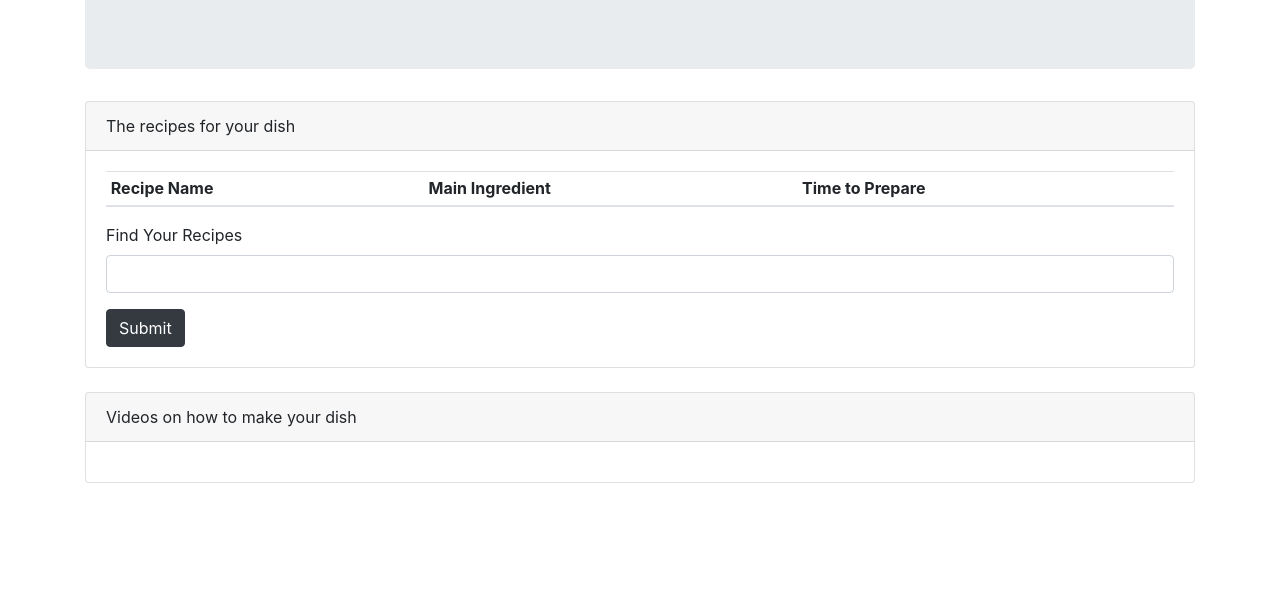
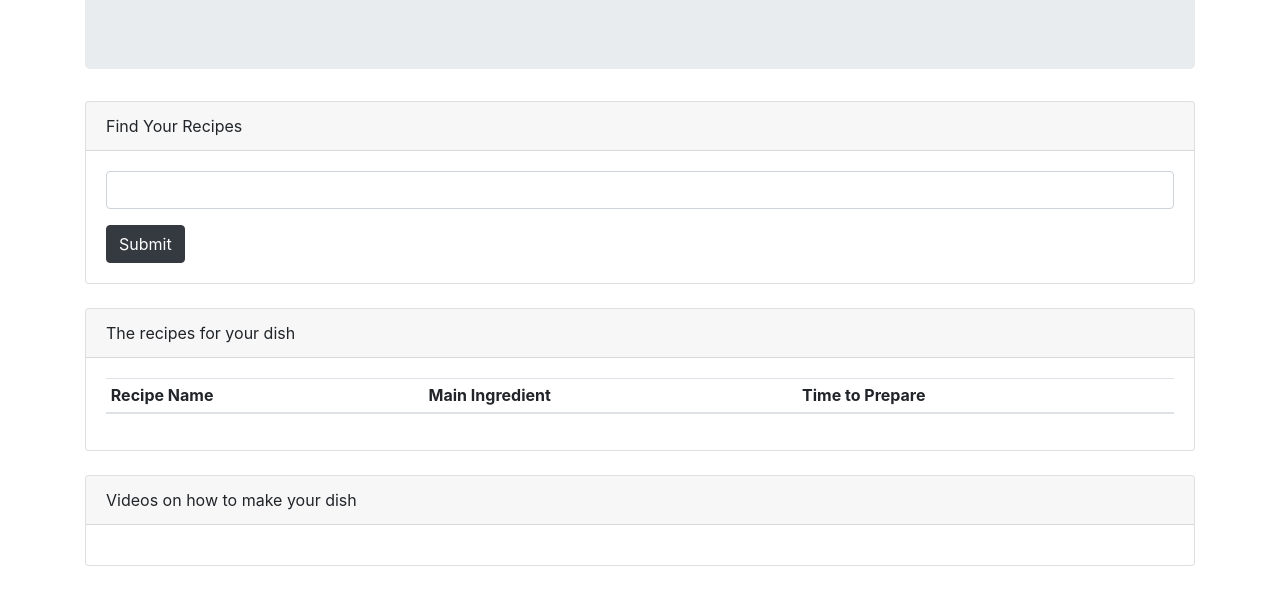
Before and after one commit to prestonpatt/My-Kitchen, a plain HTML site: page index.html in a window 1280 px wide. Shown: the part 157-762 px from the top of the page. Drawn offline with nearby package versions, Linux system fonts and the light colour scheme.

Commit message:
changed search bar

```diff
--- a/index.html
+++ b/index.html
@@ -18,6 +18,19 @@
         <div class="row">
             <div class="col-md-12">
                 <div class="card mb-4">
+                    <div class="card-header">Find Your Recipes</div>
+                    <div class="card-body">
+                        <div class="form-group">
+                            <input class="form-control" id="recipe-name-input" type="search">
+                        </div>
+                        <button class="btn btn-dark" id="add-recipe-btn">Submit</button>
+                    </div>
+                </div>
+            </div>
+        </div>
+        <div class="row">
+            <div class="col-md-12">
+                <div class="card mb-4">
                     <div class="card-header">The recipes for your dish</div>
                     <div class="card-body">
                         <table class="table table-sm table-hover" id='recipe-table'>
@@ -31,11 +44,6 @@
                             <tbody>
                             </tbody>
                         </table>
-                        <div class="form-group">
-                            <label for="recipe-name-input">Find Your Recipes</label>
-                            <input class="form-control" id="recipe-name-input" type="search">
-                        </div>
-                        <button class="btn btn-dark" id="add-recipe-btn">Submit</button>
                     </div>
                 </div>
             </div>
```
